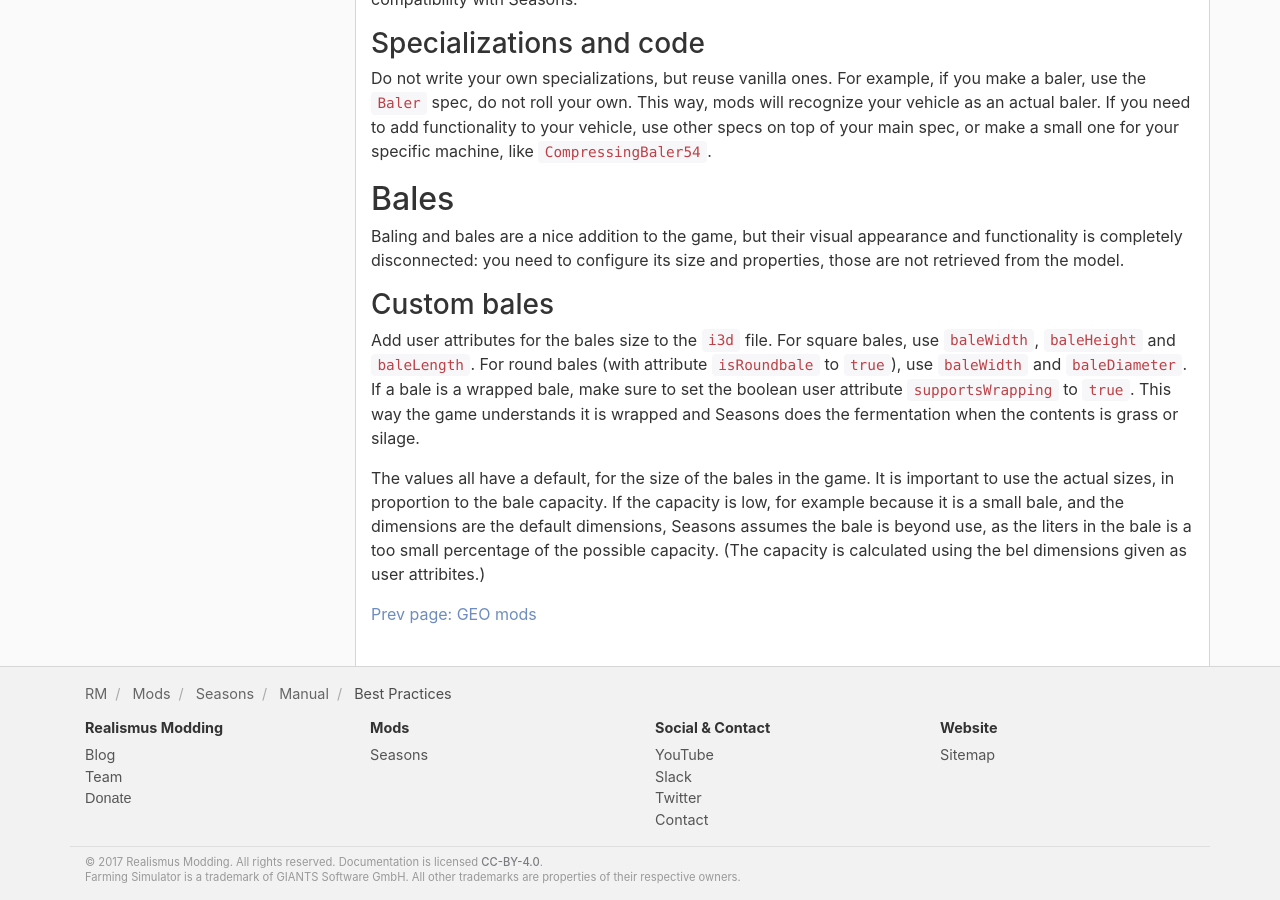
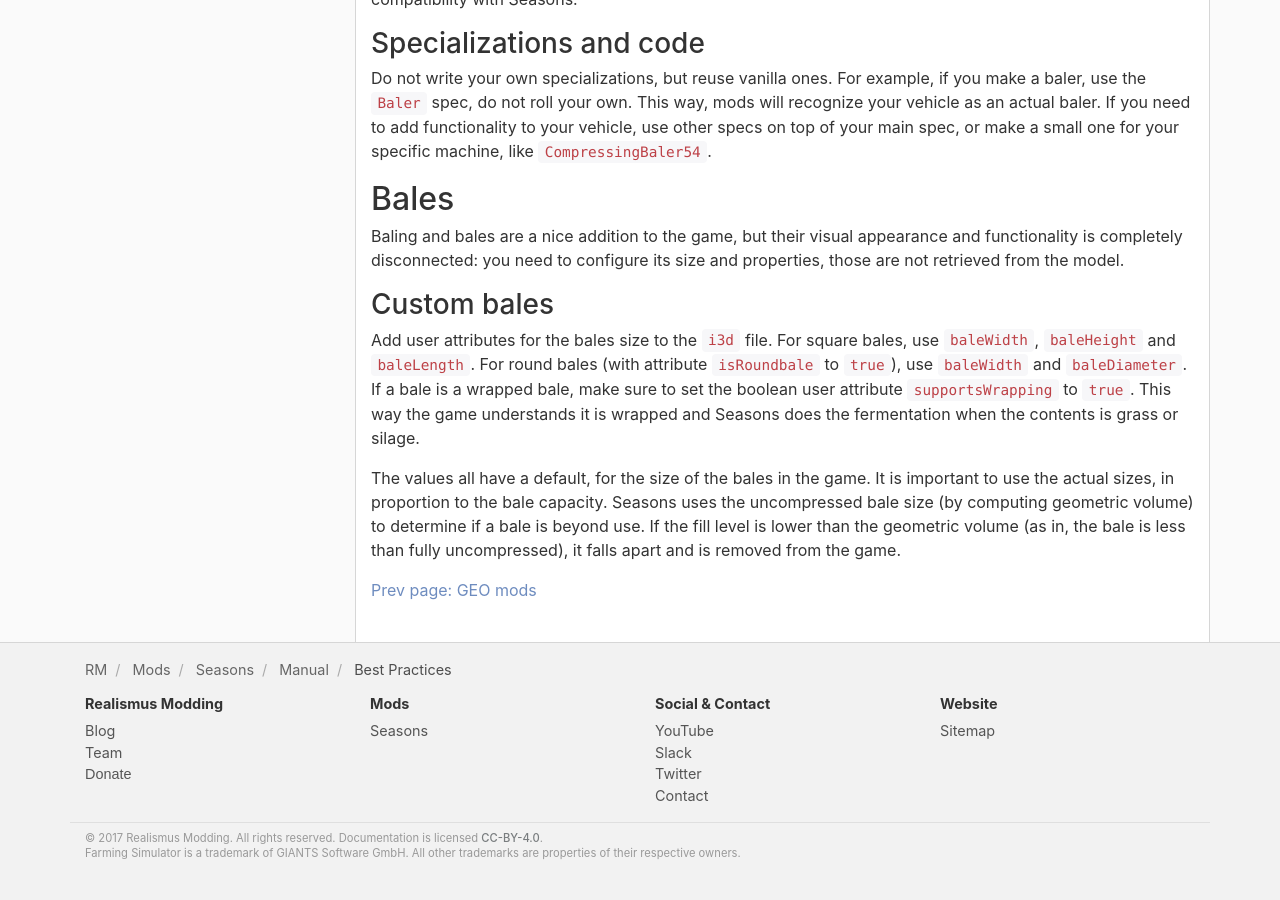
Before and after one commit to RealismusModding/realismusmodding.github.io, a Jekyll site: the page built from mods/seasons/manual/modding/best_practices.md, in a window 1280 px wide and 900 px high, scrolled down 858 px. Built offline with Jekyll 4.4.1, drawn with Linux system fonts in a browser that asks for light colours; comment, search, counter and statistics services are not loaded; after the commit the page ends 1734 px from its top, so only the background shows below that.

Commit message:
Improve best practice for bales

```diff
--- a/mods/seasons/manual/modding/best_practices.md
+++ b/mods/seasons/manual/modding/best_practices.md
@@ -45,4 +45,4 @@ Baling and bales are a nice addition to the game, but their visual appearance an
 Add user attributes for the bales size to the `i3d` file. For square bales, use `baleWidth`, `baleHeight` and `baleLength`. For round bales (with attribute `isRoundbale` to `true`), use `baleWidth` and `baleDiameter`.
 If a bale is a wrapped bale, make sure to set the boolean user attribute `supportsWrapping` to `true`. This way the game understands it is wrapped and Seasons does the fermentation when the contents is grass or silage.
 
-The values all have a default, for the size of the bales in the game. It is important to use the actual sizes, in proportion to the bale capacity. If the capacity is low, for example because it is a small bale, and the dimensions are the default dimensions, Seasons assumes the bale is beyond use, as the liters in the bale is a too small percentage of the possible capacity. (The capacity is calculated using the bel dimensions given as user attribites.)
+The values all have a default, for the size of the bales in the game. It is important to use the actual sizes, in proportion to the bale capacity. Seasons uses the uncompressed bale size (by computing geometric volume) to determine if a bale is beyond use. If the fill level is lower than the geometric volume (as in, the bale is less than fully uncompressed), it falls apart and is removed from the game.
```
